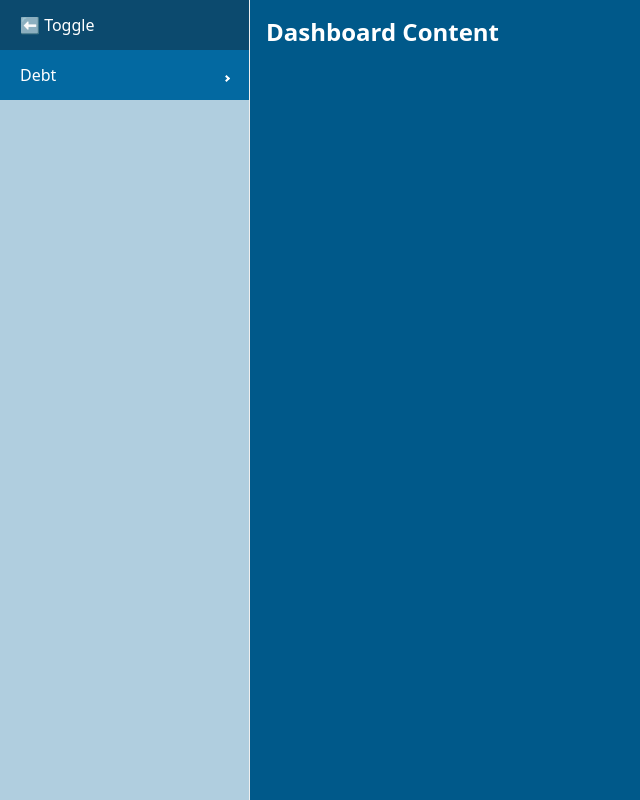
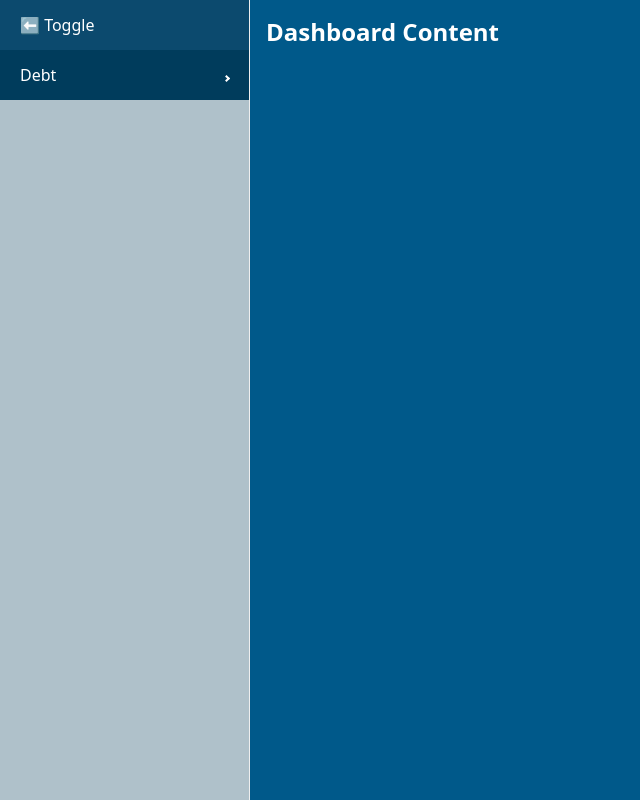
Before and after one commit to AdamsIncorporated/debt_book, a React app: page / in a window 1280 px wide. Shown: the whole page, without its empty margins (0-640 px from the left). Built offline with nearby package versions, Linux system fonts and the light colour scheme.

Commit message:
feat: update sidebar background color and styles for improved UI

```diff
--- a/src/components/SideBar.tsx
+++ b/src/components/SideBar.tsx
@@ -4,17 +4,18 @@ import { Sidebar, Menu, MenuItem, SubMenu } from 'react-pro-sidebar';
 const CustomSideBar: React.FC = () => {
     const [collapsed, setCollapsed] = useState(false);
 
-    const sidebarBg = '#0369a1'; // Tailwind sky-800 hex
+    const sidebarBg = '#003c5cff'; // Tailwind sky-800 hex
     const hoverSidebarBg = '#0c4a6e'; // Tailwind sky-700 hex
 
     return (
-        <div className="h-screen flex bg-sky-800">
+        <div className="h-screen flex bg-sky-800" style={{ backgroundColor: sidebarBg }}>
             <Sidebar
                 collapsed={collapsed}
                 rootStyles={{
                     backgroundColor: sidebarBg,
                     color: 'white',
                 }}
+                sidebarContentStyles={{ backgroundColor: sidebarBg }}
             >
                 <Menu
                     menuItemStyles={{
@@ -46,7 +47,7 @@ const CustomSideBar: React.FC = () => {
             <div className="flex-1 p-4 bg-sky-800 text-white">
                 <h1 className="text-2xl font-bold">Dashboard Content</h1>
             </div>
-        </div>
+        </div >
     );
 };
 
```
Also changed, not shown: 1 other file (tests, documents, lock files or other folders).
